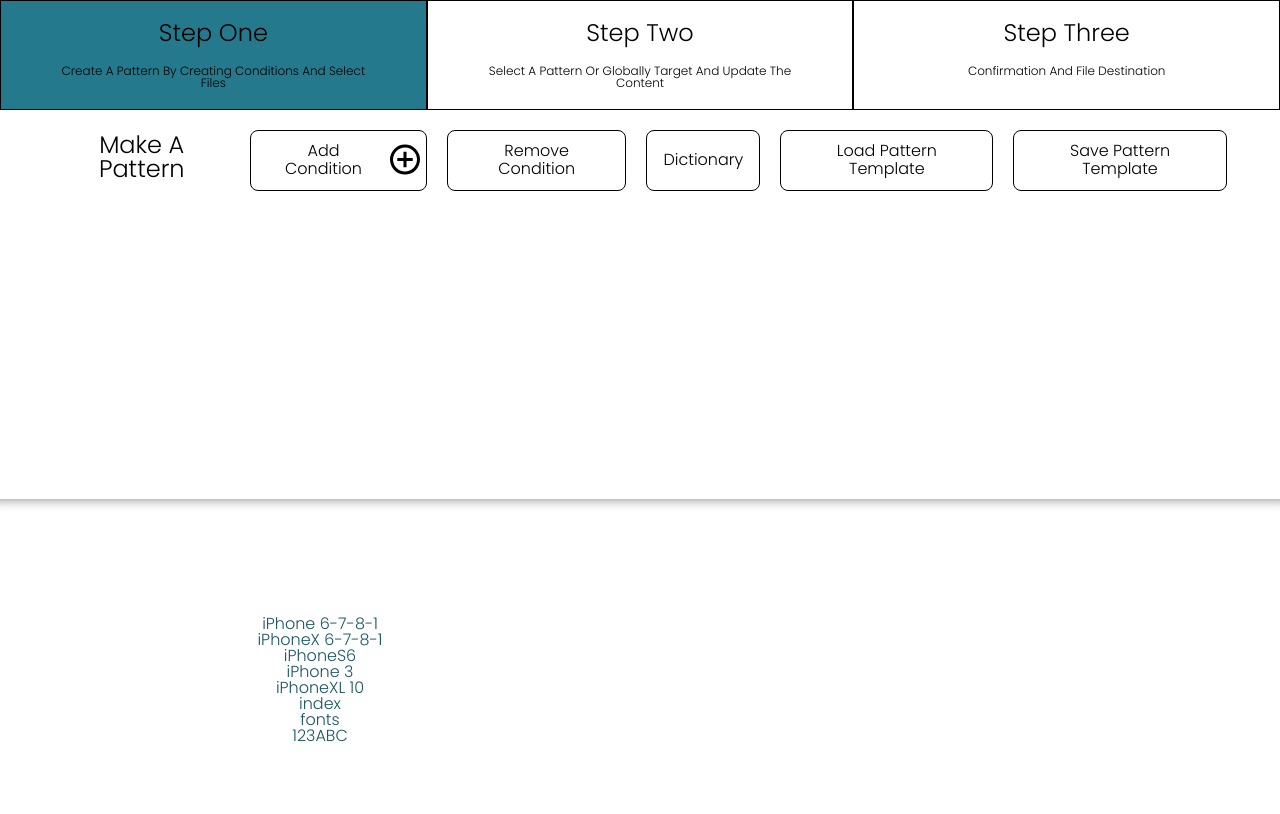
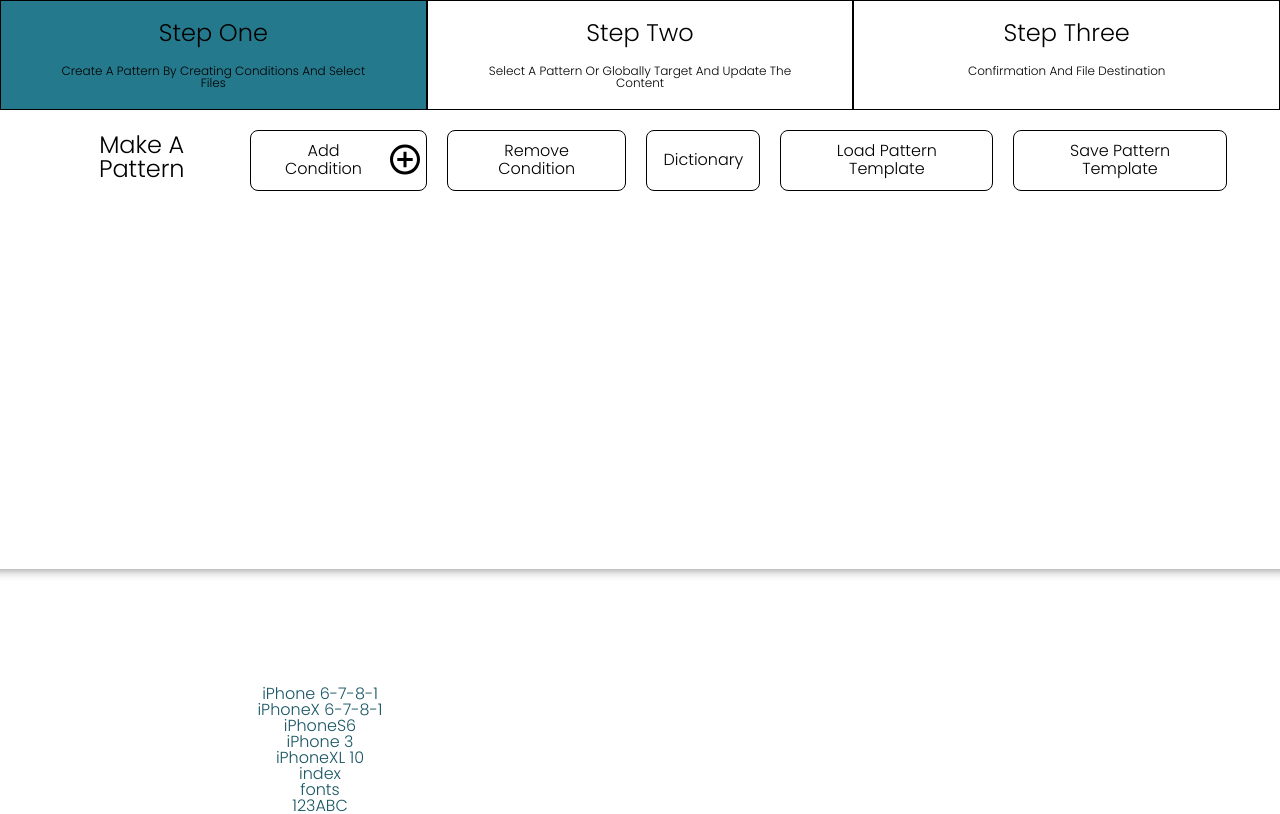
Before and after one commit to roboticbeing/BTH545_Assignment3, a React (Create React App) app in the folder a3/: page / in a window 1280 px wide. Shown: the top 814 px of the page. Built offline with nearby package versions, Linux system fonts and the light colour scheme.

Commit message:
quick fix

```diff
--- a/a3/src/components/PartOne/style.scss
+++ b/a3/src/components/PartOne/style.scss
@@ -92,7 +92,7 @@ display: flex;
    overflow-x: auto;
    overflow-y: visible;
     width: 100%;
-    height: 280px;
+    height: 350px;
 
     align-items: center;
     padding-left: $Dmw;
```
